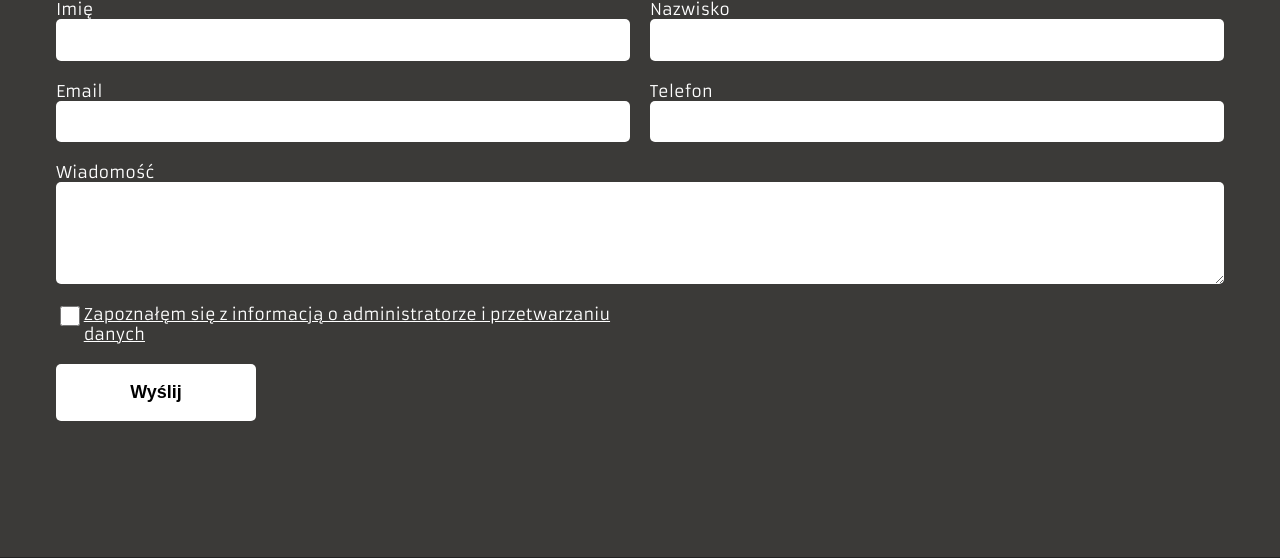
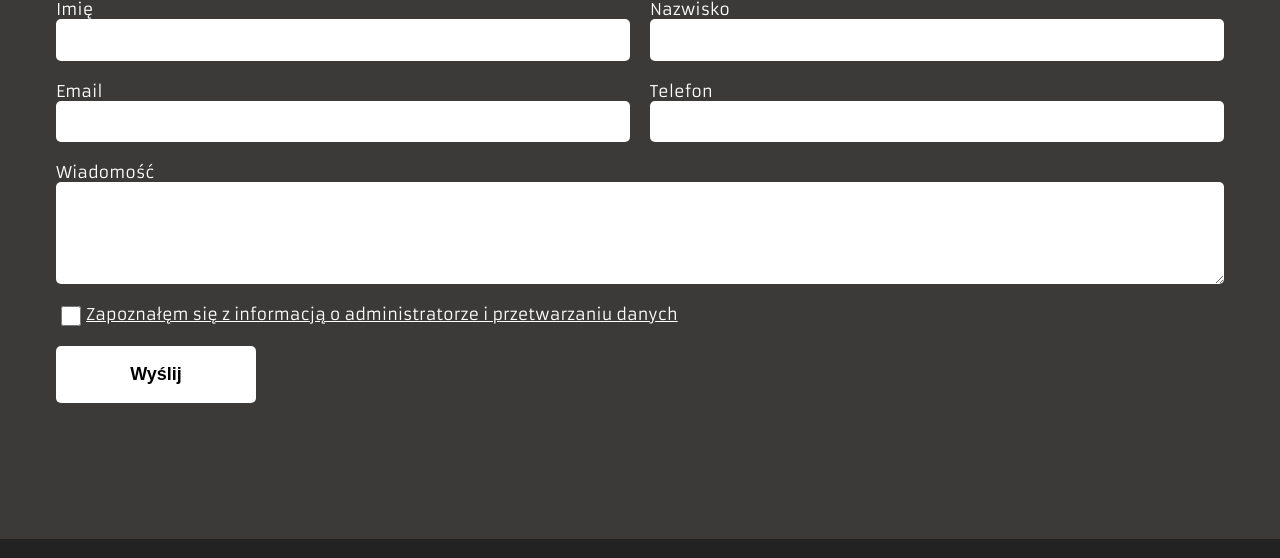
Before and after one commit to Perkos91/doris, a PHP site: page / in a window 1280 px wide. Shown: the part 2767-3325 px from the top of the page. Run offline with PHP 8.4, Linux system fonts and the light colour scheme; some libraries are stand-ins or nearby versions.

Commit message:
update popover grid-area

```diff
--- a/index.html
+++ b/index.html
@@ -682,8 +682,8 @@
                             <div class="check">
                                 <div class="popover__wrapper">
                                     <input type="checkbox">
-                                    <label><span>Zapoznałęm się z informacją o administratorze i przetwarzaniu
-                                            danych</span></label>
+                                    <span>Zapoznałęm się z informacją o administratorze i przetwarzaniu
+                                        danych</span>
                                 </div>
                                 <div class="popover__content">
                                     Wyrażam zgodę na przetwarzanie danych osobowych zgodnie z ustawą o ochronie danych
--- a/style.css
+++ b/style.css
@@ -695,6 +695,8 @@ input[type=checkbox] {
 }
 
 .check {
+    grid-column-start: 1;
+    grid-column-end: 3;
     font-size: 16px;
     padding: 0;
     margin: 0;
@@ -745,7 +747,7 @@ input[type=checkbox] {
     z-index: 10;
     opacity: 1;
     visibility: visible;
-    left: 300px;
+    left: 400px;
     transform: translate(0, 25px);
     transition: all 0.5s cubic-bezier(0.75, -0.02, 0.2, 0.97);
 }
```
